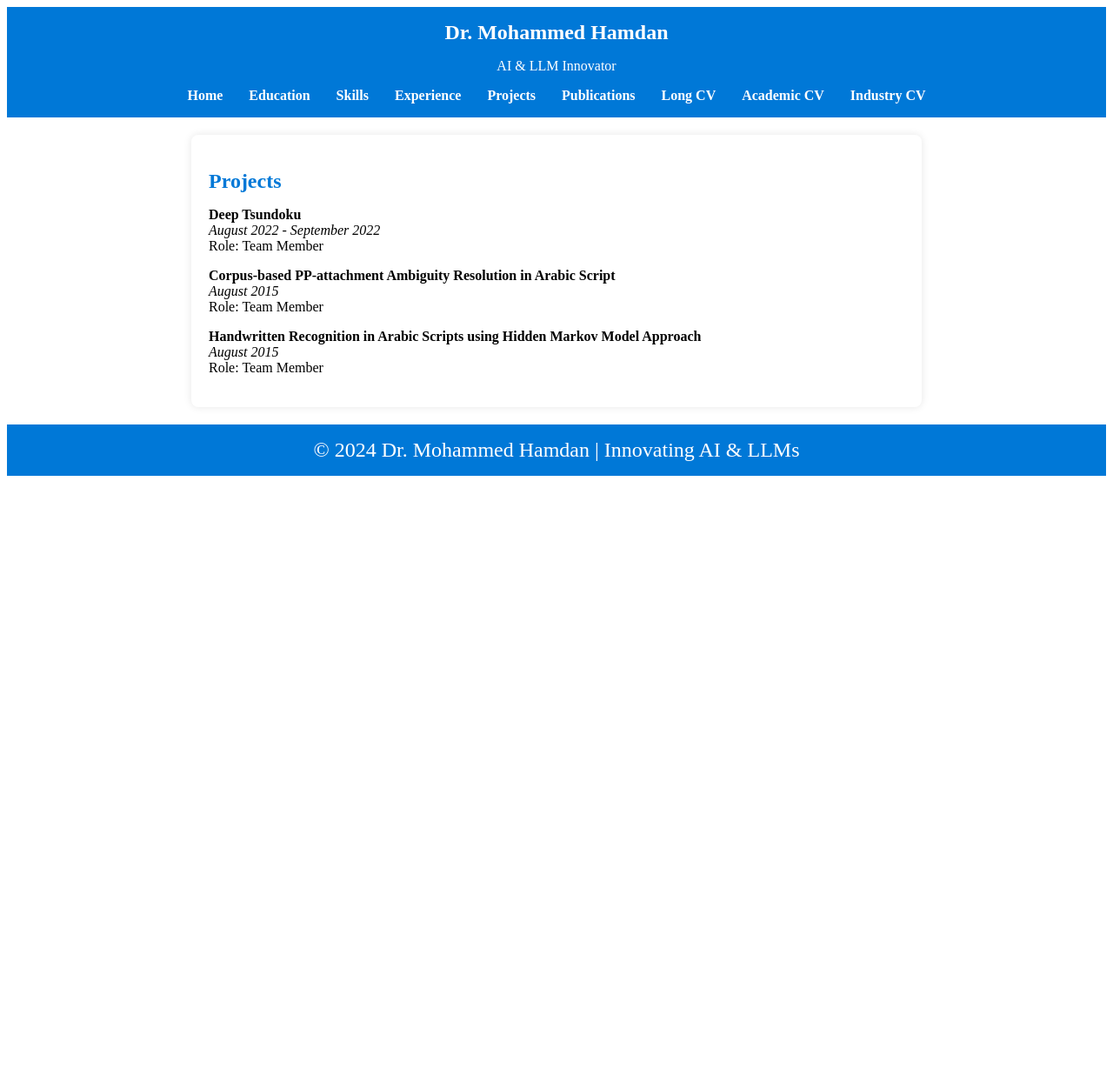
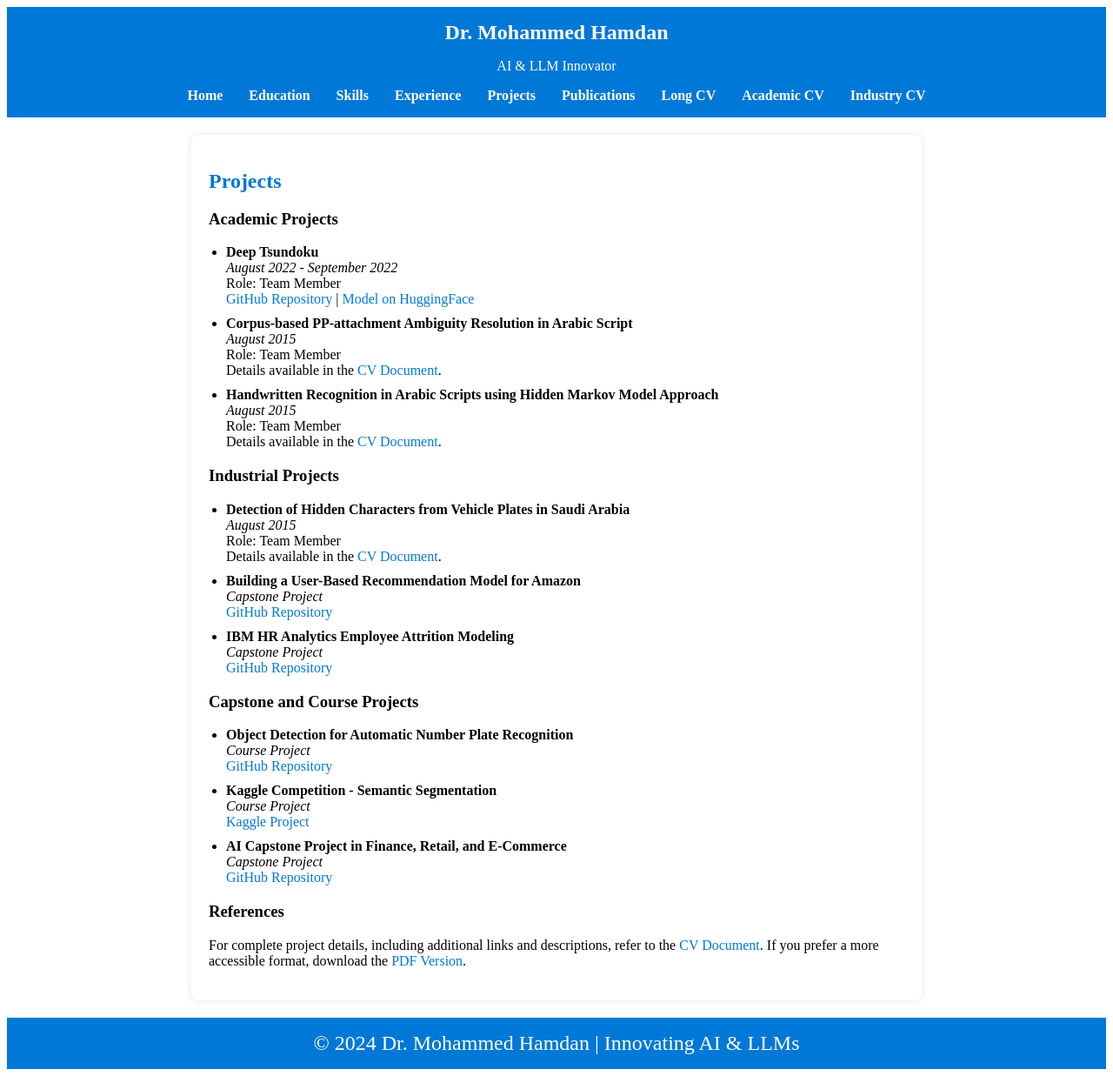
Before and after one commit to MHHamdan/moha, a Jekyll site: the page built from projects.html, in a window 1280 px wide. Shown: the whole page at 87% size. Built offline with Jekyll 4.4.1, drawn with Linux system fonts in a browser that asks for light colours; before the commit the page ends 900 px from its top, so only the background shows below that.

```diff
--- a/cvs/cv_academic.html
+++ b/cvs/cv_academic.html
@@ -1,6 +1,7 @@
 ---
 layout: default
 title: "Industry CV"
+permalink: /cv_academic.html
 ---
         <h2>Dr. Mohammed Hamdan</h2>
         <p>
--- a/cvs/cv_industry.html
+++ b/cvs/cv_industry.html
@@ -1,6 +1,7 @@
 ---
 layout: default
 title: "Industry CV"
+permalink: /cv_industry.html
 ---
         <h2>Dr. Mohammed Hamdan</h2>
         <p>
--- a/cvs/cv_long.html
+++ b/cvs/cv_long.html
@@ -1,6 +1,7 @@
 ---
 layout: default
 title: "Industry CV"
+permalink: /cv_long.html
 ---
         <h1>Dr. Mohammed Hamdan - Long CV</h1>
         <a href="index.html">Back to Home</a>
--- a/index.html
+++ b/index.html
@@ -1,6 +1,7 @@
 ---
 layout: default
 title: "Home"
+permalink: /index.html
 ---
 
 <div class="section">
--- a/projects.html
+++ b/projects.html
@@ -4,21 +4,73 @@
 permalink: /projects.html
 ---
 
+<h2>Projects</h2>
 
+<h3>Academic Projects</h3>
+<ul>
+    <li>
+        <strong>Deep Tsundoku</strong><br>
+        <em>August 2022 - September 2022</em><br>
+        Role: Team Member<br>
+        <a href="https://github.com/MHHamdan/deep-tsundoku">GitHub Repository</a> |
+        <a href="https://huggingface.co/your_model_link">Model on HuggingFace</a>
+    </li>
+    <li>
+        <strong>Corpus-based PP-attachment Ambiguity Resolution in Arabic Script</strong><br>
+        <em>August 2015</em><br>
+        Role: Team Member<br>
+        Details available in the <a href="/moha/assets/CV_MHamdan.pdf">CV Document</a>.
+    </li>
+    <li>
+        <strong>Handwritten Recognition in Arabic Scripts using Hidden Markov Model Approach</strong><br>
+        <em>August 2015</em><br>
+        Role: Team Member<br>
+        Details available in the <a href="/moha/assets/CV_MHamdan.pdf">CV Document</a>.
+    </li>
+</ul>
 
-<h2>Projects</h2>
+<h3>Industrial Projects</h3>
+<ul>
+    <li>
+        <strong>Detection of Hidden Characters from Vehicle Plates in Saudi Arabia</strong><br>
+        <em>August 2015</em><br>
+        Role: Team Member<br>
+        Details available in the <a href="/moha/assets/CV_MHamdan.pdf">CV Document</a>.
+    </li>
+    <li>
+        <strong>Building a User-Based Recommendation Model for Amazon</strong><br>
+        <em>Capstone Project</em><br>
+        <a href="https://github.com/MHHamdan/amazon-recommendation-model">GitHub Repository</a>
+    </li>
+    <li>
+        <strong>IBM HR Analytics Employee Attrition Modeling</strong><br>
+        <em>Capstone Project</em><br>
+        <a href="https://github.com/MHHamdan/ibm-attrition-modeling">GitHub Repository</a>
+    </li>
+</ul>
+
+<h3>Capstone and Course Projects</h3>
+<ul>
+    <li>
+        <strong>Object Detection for Automatic Number Plate Recognition</strong><br>
+        <em>Course Project</em><br>
+        <a href="https://github.com/MHHamdan/number-plate-recognition">GitHub Repository</a>
+    </li>
+    <li>
+        <strong>Kaggle Competition - Semantic Segmentation</strong><br>
+        <em>Course Project</em><br>
+        <a href="https://www.kaggle.com/mohammedhamdan">Kaggle Project</a>
+    </li>
+    <li>
+        <strong>AI Capstone Project in Finance, Retail, and E-Commerce</strong><br>
+        <em>Capstone Project</em><br>
+        <a href="https://github.com/MHHamdan/ai-capstone-project">GitHub Repository</a>
+    </li>
+</ul>
+
+<h3>References</h3>
 <p>
-  <strong>Deep Tsundoku</strong><br>
-  <em>August 2022 - September 2022</em><br>
-  Role: Team Member
+    For complete project details, including additional links and descriptions, refer to the
+    <a href="/moha/assets/projects.docx">CV Document</a>. If you prefer a more accessible format, download the
+    <a href="/moha/assets/CV_MHamdan.pdf">PDF Version</a>.
 </p>
-<p>
-  <strong>Corpus-based PP-attachment Ambiguity Resolution in Arabic Script</strong><br>
-  <em>August 2015</em><br>
-  Role: Team Member
-</p>
-<p>
-  <strong>Handwritten Recognition in Arabic Scripts using Hidden Markov Model Approach</strong><br>
-  <em>August 2015</em><br>
-  Role: Team Member
-</p>
```
Also changed, not shown: publications.html (+0 -15 lines), 2 other files.
